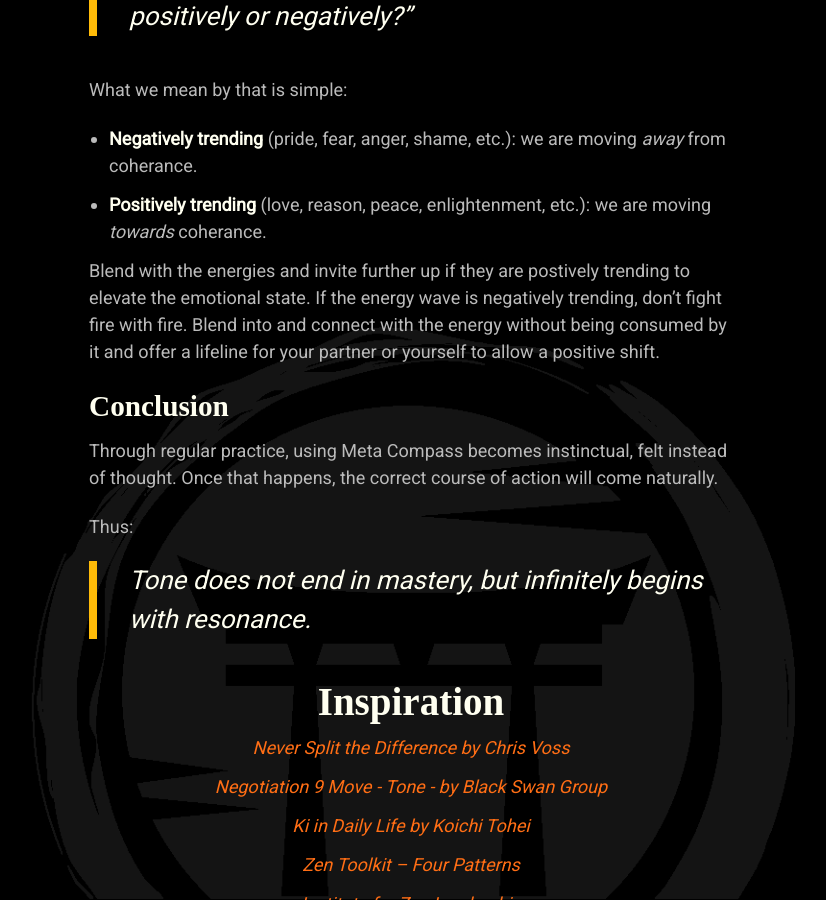
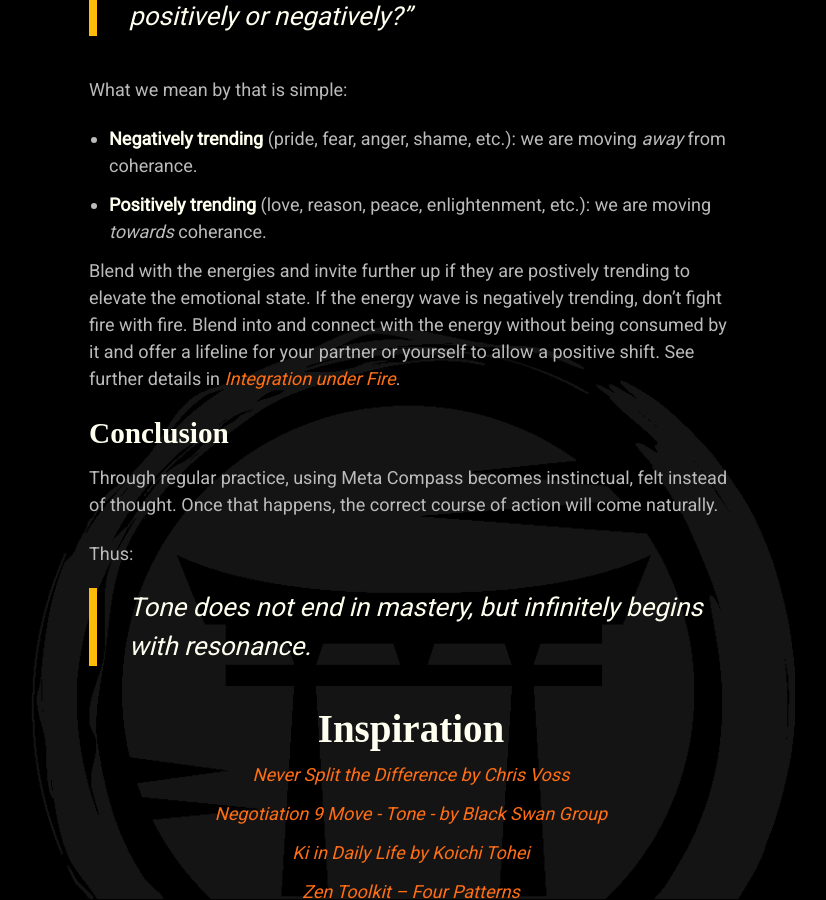
Before and after one commit to mindset-dojo/mindset-dojo.github.io, a Jekyll site: the page built from _forms/tone.md, in a window 1280 px wide and 900 px high, scrolled down 1836 px. Shown: the whole window, without its empty margins (229-1055 px from the left). Built offline with Jekyll 4.4.1, drawn with Linux system fonts in a browser that asks for light colours; some web fonts are replaced.

Commit message:
feat(tone): add reference link to appropriate form.

```diff
--- a/_forms/tone.md
+++ b/_forms/tone.md
@@ -56,7 +56,7 @@
 - **Negatively trending** (pride, fear, anger, shame, etc.): we are moving *away* from coherance.
 - **Positively trending** (love, reason, peace, enlightenment, etc.): we are moving *towards* coherance.
 
-Blend with the energies and invite further up if they are postively trending to elevate the emotional state. If the energy wave is negatively trending, don't fight fire with fire. Blend into and connect with the energy without being consumed by it and offer a lifeline for your partner or yourself to allow a positive shift.
+Blend with the energies and invite further up if they are postively trending to elevate the emotional state. If the energy wave is negatively trending, don't fight fire with fire. Blend into and connect with the energy without being consumed by it and offer a lifeline for your partner or yourself to allow a positive shift. See further details in [Integration under Fire](../integration-under-fire/).
 
 ### Conclusion
 
```
